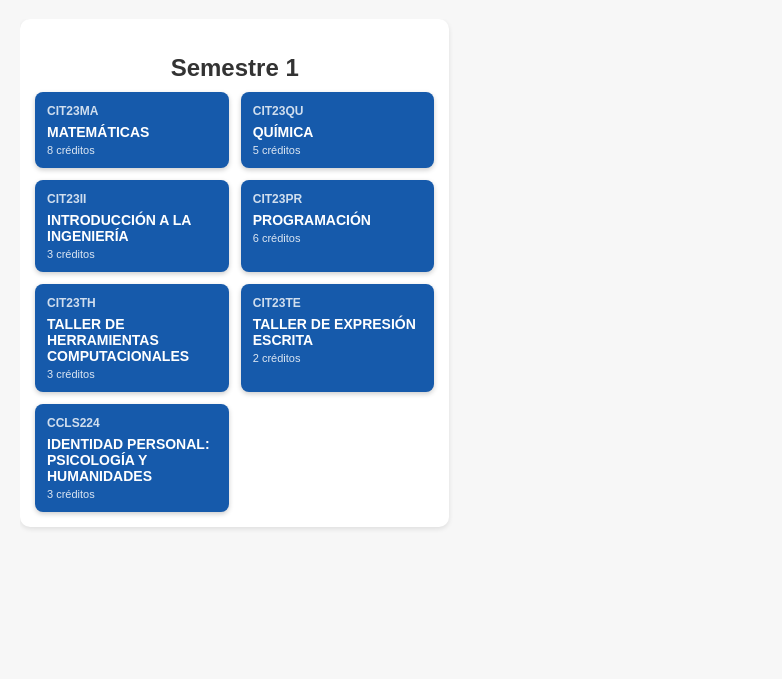
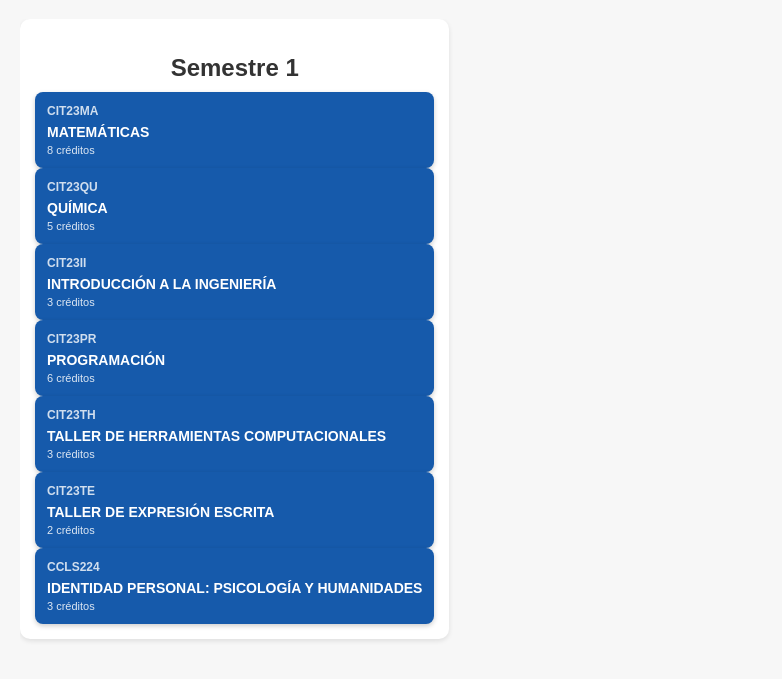
Before and after one commit to Alan42121/malla-universitaria, a plain HTML site: page index.html in a window 1280 px wide. Shown: the part 61-740 px from the top of the page, without its empty margins (0-782 px from the left). Drawn offline with Linux system fonts and the light colour scheme.

Commit message:
Update index.html

```diff
--- a/index.html
+++ b/index.html
@@ -11,7 +11,7 @@
  <div class="contenedor">
   <div class="semestre">
     <h2>Semestre 1</h2>
-    <div class="grid-malla">
+    <div class="grid-malla-vertical">
       <div class="ramo">
         <div class="codigo">CIT23MA</div>
         <div class="nombre">MATEMÁTICAS</div>
```
